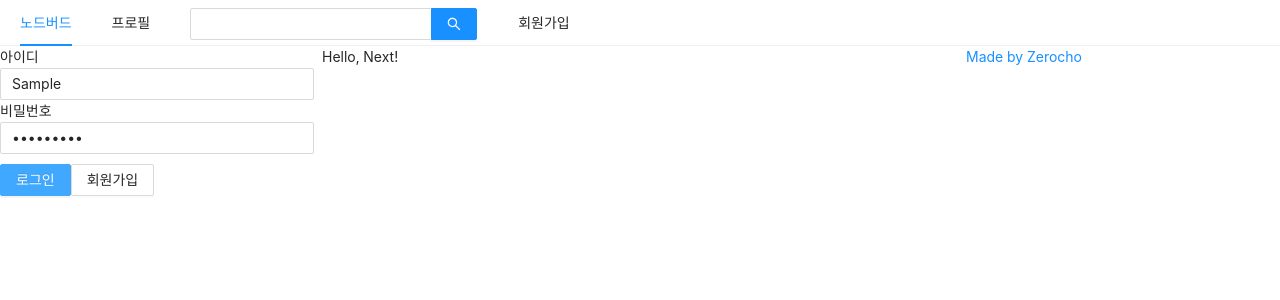
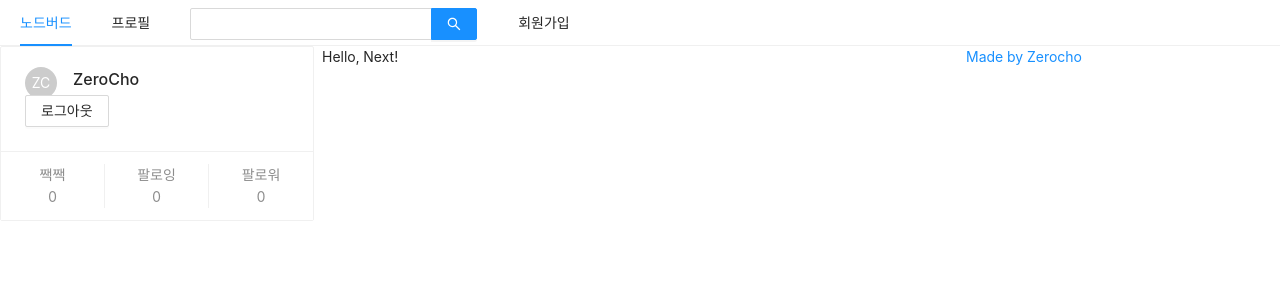
Before and after one commit to ChanJuShin/react-nodebird, a Next.js app in the folder front/: page / in a window 1280 px wide. Both pictures are taken after typing "Sample", "Sample123" into the empty fields and a click on the button "로그인". Shown: the top 300 px of the page. Built offline with nearby package versions, Linux system fonts and the light colour scheme.

Commit message:
더미 데이터로 로그인 기능추가

```diff
--- a/front/components/AppLayout.js
+++ b/front/components/AppLayout.js
@@ -30,7 +30,7 @@ const AppLayout = ({ children }) => {
             </Menu>
             <Row gutter={8}>
                 <Col xs={24} sm={6} md={6}>
-                    {isLoggedIn ? <UserProfile /> : <LoginForm /> }
+                    {isLoggedIn ? <UserProfile setIsLoggedIn={setIsLoggedIn} /> : <LoginForm setIsLoggedIn={setIsLoggedIn} /> }
                 </Col>
                 <Col xs={24} sm={12} md={12}>
                     {children}
--- a/front/components/LoginForm.js
+++ b/front/components/LoginForm.js
@@ -7,7 +7,11 @@ const ButtonWrapper = styled.div`
   margin-top: 10px;
 `;
 
-const LoginForm = () => {
+const FormWrapper = styled(Form)`
+  padding: 10px;
+`;
+
+const LoginForm = ({ setIsLoggedIn }) => {
     const [id, setId] = useState("");
     const [password, setPassword] = useState("");
 
@@ -19,8 +23,12 @@ const LoginForm = () => {
         setPassword(e.target.value);
     }, []);
 
+    const onSubmitForm = useCallback(() => {
+        setIsLoggedIn(true);
+    }, [id, password]);
+
     return (
-        <Form>
+        <FormWrapper onFinish={onSubmitForm}>
             <div>
                 <label htmlFor="user-id">아이디</label>
                 <bt />
@@ -46,7 +54,7 @@ const LoginForm = () => {
                 <Button type="primary" htmlType="submit" loading={false}>로그인</Button>
                 <Link href="/signup"><a><Button>회원가입</Button></a></Link>
             </ButtonWrapper>
-        </Form>
+        </FormWrapper>
     );
 }
 
--- a/front/components/UserProfile.js
+++ b/front/components/UserProfile.js
@@ -1,5 +1,26 @@
-const UserProfile = () => {
+import React, { useCallback } from "react";
+import { Card, Avatar, Button } from "antd";
 
+const UserProfile = ({ setIsLoggedIn }) => {
+    const onLogOut = useCallback(() => {
+        setIsLoggedIn(false);
+    }, []);
+
+    return (
+        <Card
+            actions={[
+                <div key="twit">짹짹<br />0</div>,
+                <div key="followings">팔로잉<br />0</div>,
+                <div key="followers">팔로워<br />0</div>
+            ]}
+        >
+            <Card.Meta
+                avatar={<Avatar>ZC</Avatar>}
+                title="ZeroCho"
+            />
+            <Button onClick={onLogOut}>로그아웃</Button>
+        </Card>
+    )
 }
 
 export default UserProfile;
```
